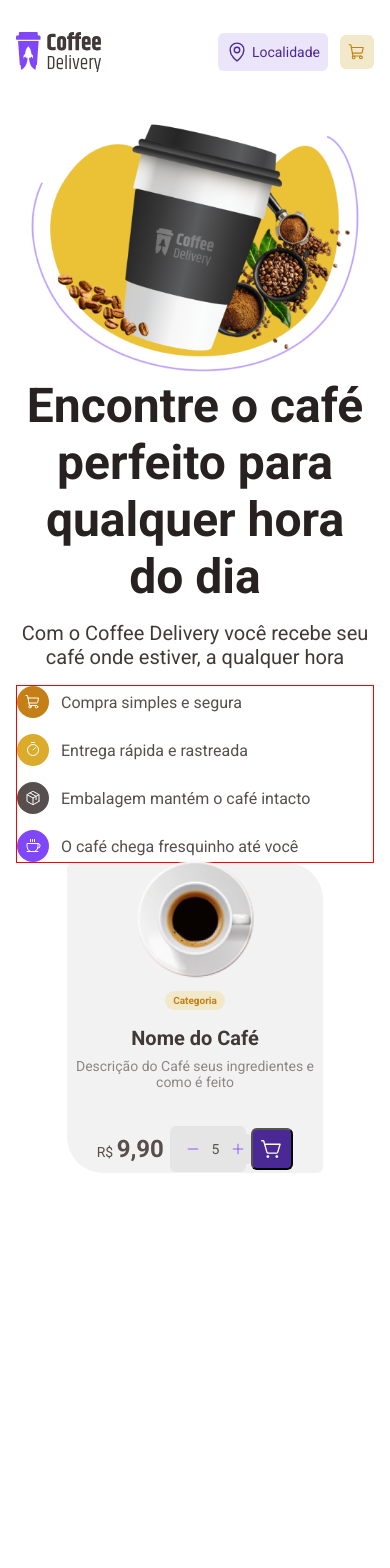
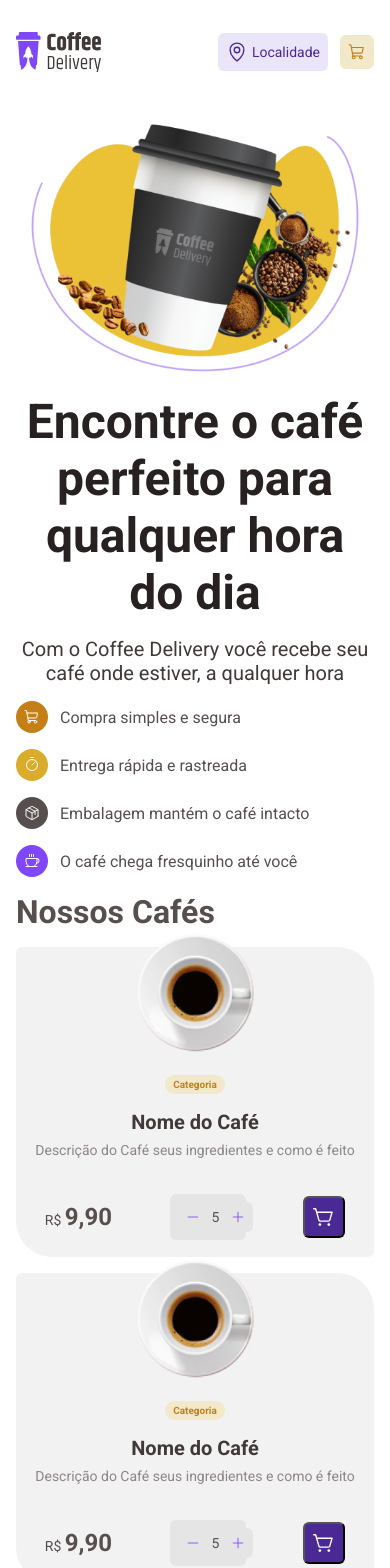
Before and after one commit to TarcisioCarvalho/coffe-delivery, a React (Vite) app: page / in a window 390 px wide. Shown: the top 1568 px of the page. Before the commit the page ends 1173 px from the top, so only its background shows below. Built offline with nearby package versions, Linux system fonts and the light colour scheme.

Commit message:
Page Home Mobile

```diff
--- a/src/components/Card/styles.ts
+++ b/src/components/Card/styles.ts
@@ -5,7 +5,8 @@ export const CardContainer = styled.div`
     display:flex;
     flex-direction:column;
     align-items:center;
-    width:256px;
+    width:100%;
+    //max-width:256px;
     height:310px;
     background-color:${({theme})=> theme.colors["base-card"]};
     position:relative;
@@ -16,7 +17,7 @@ export const CardContainer = styled.div`
         width:120px;
         height:120px;
         position:relative;
-        top:-20px;
+        top:-30px;
     }
 
     h3{
@@ -45,10 +46,13 @@ export const CardContainer = styled.div`
     div{
         width:208px;
 
+        width:100%;
         margin-top:36px;
         display:flex;
         align-items:center;
-        justify-content:space-evenly;
+        //justify-content:space-evenly;
+        justify-content:space-around;
+
 
         span{
             font-size:${({theme})=> theme.textSizes["size-14px"]};
--- a/src/pages/Home/index.tsx
+++ b/src/pages/Home/index.tsx
@@ -44,7 +44,22 @@ export const Home = () => {
                 </ul>
             </div>
         </div>
+        <h4>Nossos Cafés</h4>
+        <Card/>
+        <Card/>
+        <Card/>
+        <Card/>
+        <Card/>
+        <Card/>
+        <Card/>
+        <Card/>
+        <Card/>
+        <Card/>
+        <Card/>
+        <Card/>
+        <Card/>
 
+        <Card/>
         <Card/>
     </HomeContainer>
   )
--- a/src/pages/Home/styles.ts
+++ b/src/pages/Home/styles.ts
@@ -10,7 +10,7 @@ export const HomeContainer = styled.div`
     display:flex;
     flex-direction:column;
     align-items:center;
-
+    gap:1rem;
 
     img{
         margin-top:1rem;
@@ -34,7 +34,6 @@ export const HomeContainer = styled.div`
         width:100%;
     }
     ul{
-        border:1px solid red;
         list-style:none;
         margin-top:1rem;
         display:flex;
@@ -61,7 +60,13 @@ export const HomeContainer = styled.div`
         }
     }
 
-
+    h4{
+        font-family:${({theme})=> theme.fonts.title};
+        font-size:${({theme})=> theme.textSizes["size-32px"]};
+        font-weight:${({theme})=> theme.fontsWeight.balooExtraBold};
+        text-align:left;
+        width:100%;
+    }
 
 `;
 
```
